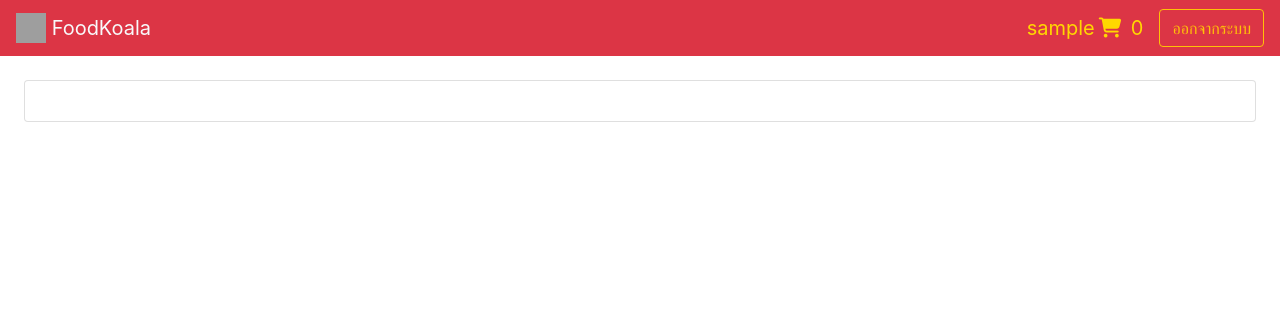
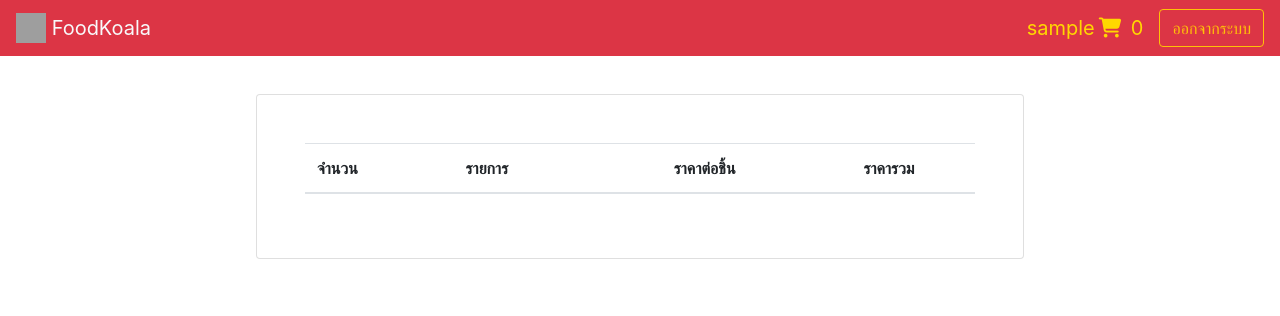
Before and after one commit to Airada-S/FoodKoala, a PHP site: page /showProductList.php in a window 1280 px wide. Shown: the top 316 px of the page. Run offline with PHP 8.4, Linux system fonts and the light colour scheme; the visitor is signed in with stand-in values (Sample User, id 1); lists and menus that the app fills with data are empty; some libraries are stand-ins or nearby versions; grey boxes are pictures that could not be loaded.

Commit message:
game commit

```diff
--- a/showProductList.php
+++ b/showProductList.php
@@ -4,71 +4,106 @@
     <meta charset="UTF-8">
     <title>Show</title>
 </head>
-<body>
+<body >
 <?php
     require_once './ConnectDatabase.php';
     include 'header.php';
-//    $pid = (explode("|",$_SESSION['pid']));
 ?>
-<div class="card m-4">
-    <!--                <img src="--><?php //echo $row["seller_img"] ?><!--" class="card-img-top" alt="...">-->
-    <div class="card-body">
-        <p class="card-text">
+<div style="padding-top: 3%; padding-left: 20%; margin-right: 20%">
+    <div class="card p-5">
+    <table class="table">
+        <thead>
+        <tr>
+            <th >จำนวน</th>
+            <th >รายการ</th>
+            <th style="text-align: center">ราคาต่อชิ้น</th>
+            <th style="text-align: center">ราคารวม</th>
+        </tr>
+        </thead>
+        <tbody>
         <?php
-//    for($i=0;$i<$_SESSION["num"];$i++) {
-////        if($i == 0){
-////            array_push($arrNum,array($pid[$i]=>1));
-////        }
-//        if (array_key_exists($pid[$i], $_SESSION["arrNum"])) {
-//            $_SESSION["arrNum"][$pid[$i]] += 1;
-//        } else {
-////            array_push($arrNum,array($pid[$i]=>1));
-//            $_SESSION["arrNum"][$pid[$i]] = 1;
-//        }
-//    }
             foreach ($_SESSION["listProduct"] as $key => $value){
                $conn = new ConnectDB();
                $product = $conn->getProductByPid($key);
                $row = $product->fetch_assoc();
-//        if($product->num_rows >0){
-//            while ($row = $product->fetch_assoc()){
         ?>
-    <div class="card mt-2">
-        <div class="card-body" style="font-size: 25px;">
-            <a  href="check.php?s=8&pid=<?php echo $key ?>" >
+                <tr>
+                    <td rowspan="2" >
+                        <a  href="check.php?s=8&pid=--><?php echo $key ?>" >
                          <i class="far fa-minus-square" style="font-size: 25px;color: gold"></i>
                         </a>
                         <?php echo $value ?>
-            <a  href="check.php?s=9&pid=<?php echo $key ?>" >
+                        <a  href="check.php?s=9&pid=--><?php //echo $key ?><!--" >
                             <i class="far fa-plus-square" style="font-size: 25px;color: gold"></i>
                         </a>
+                    </td>
+                    <td>
                         <?php
                         echo $row["product_name"];
                         ?>
-            <div  class="float-right" href="" style="font-size: 25px;">
+                    </td>
+
+                    <td rowspan="2" style="text-align: center">
                         <a class="mr-1"><?php echo $row["product_price"] ?></a>
+                    </td>
+                    <td rowspan="2" style="text-align: center">
                         <a ><?php echo $row["product_price"]*$value ?></a>
-            </div>
-            <br>
+                    </td>
+                </tr>
+                <tr>
+                    <td style="border-top: 0px;">
                         <?php
                         $seller = $conn->getSeller($row["seller_id"]);
                         $row2 = $seller->fetch_assoc();
                         echo "จากร้าน : ".$row2["seller_name"];
                         ?>
-
-<!--            <a  class="float-right" type="submit" href="" style="font-size: 40px;color: gold">-->
-<!--                <i class="far fa-minus-square"></i>-->
-<!--                <i class="far fa-plus-square"></i>-->
-<!--            </a>-->
+                    </td>
+                </tr>
+        <?php
+            }
+        ?>
+        </tbody>
+    </table>
     </div>
 </div>
+<!--<div class="card m-4">-->
+<!--    <div class="card-body">-->
+<!--        <p class="card-text">-->
 <?php
-//            }
-//        }
-    }
-//    print_r($_SESSION["listProduct"]);
-?>
-        </p>
-    </div>
-</div>
+//    foreach ($_SESSION["listProduct"] as $key => $value){
+//        $conn = new ConnectDB();
+//        $product = $conn->getProductByPid($key);
+//        $row = $product->fetch_assoc();
+//
+//?>
+<!--    <div class="card mt-2">-->
+<!--        <div class="card-body" style="font-size: 25px;">-->
+<!--            <a  href="check.php?s=8&pid=--><?php //echo $key ?><!--" >-->
+<!--                <i class="far fa-minus-square" style="font-size: 25px;color: gold"></i>-->
+<!--            </a>-->
+<!--            --><?php //echo $value ?>
+<!--            <a  href="check.php?s=9&pid=--><?php //echo $key ?><!--" >-->
+<!--                <i class="far fa-plus-square" style="font-size: 25px;color: gold"></i>-->
+<!--            </a>-->
+<!--            --><?php
+//                echo $row["product_name"];
+//            ?>
+<!--            <div  class="float-right" href="" style="font-size: 25px;">-->
+<!--                <a class="mr-1">--><?php //echo $row["product_price"] ?><!--</a>-->
+<!--                <a >--><?php //echo $row["product_price"]*$value ?><!--</a>-->
+<!--            </div>-->
+<!--            <br>-->
+<!--            --><?php
+//                $seller = $conn->getSeller($row["seller_id"]);
+//                $row2 = $seller->fetch_assoc();
+//                echo "จากร้าน : ".$row2["seller_name"];
+//            ?>
+<!--        </div>-->
+<!--    </div>-->
+<?php
+//    }
+//?>
+<!--        </p>-->
+<!--    </div>-->
+<!--</div>-->
 </body>
```
Lines whose indentation alone changed are shown as unchanged.
